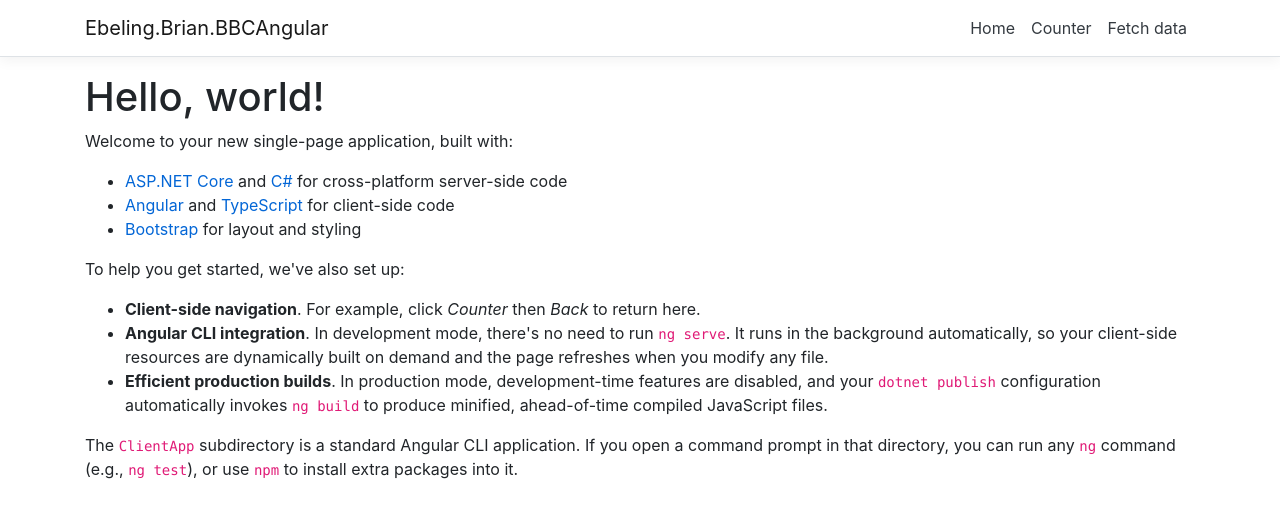
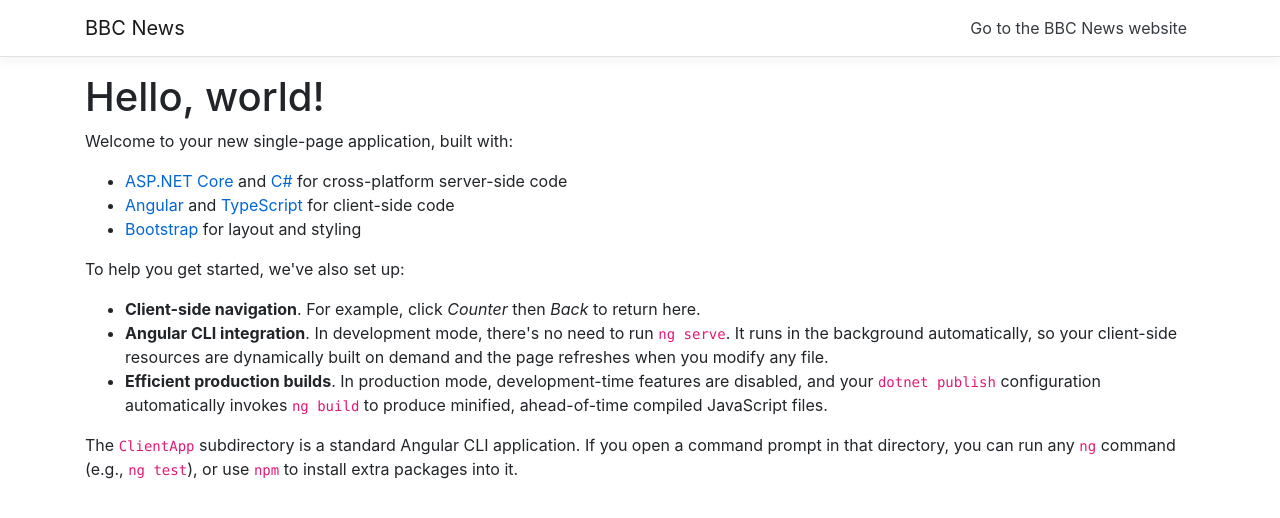
Before and after one commit to brianebeling/DigitalCuisines-CSharp-Test, an Angular app in the folder Ebeling.Brian.BBCAngular/ClientApp/: page / in a window 1280 px wide. Shown: the top 518 px of the page. Built offline with nearby package versions, Linux system fonts and the light colour scheme.

Commit message:
Change nav to link to the original BBC news and remove all template/boilerplate links

```diff
--- a/Ebeling.Brian.BBCAngular/ClientApp/src/app/fetch-data/fetch-data.component.html
+++ b/Ebeling.Brian.BBCAngular/ClientApp/src/app/fetch-data/fetch-data.component.html
@@ -1,16 +1,14 @@
-<h1 id="tableLabel">Feed</h1>
+<h1 id="tableLabel">BBC NEWS</h1>
 
-<p>This component demonstrates fetching data from the server.</p>
+<p>All current news from the BBC RSS feed</p>
 
 <p *ngIf="!feed"><em>Loading...</em></p>
 
 <table class='table table-striped' aria-labelledby="tableLabel" *ngIf="feed">
   <thead>
     <tr>
-      <th>Date</th>
-      <th>Temp. (C)</th>
-      <th>Temp. (F)</th>
-      <th>Summary</th>
+      <th>Title</th>
+      <th>Preview</th>
     </tr>
   </thead>
   <tbody>
--- a/Ebeling.Brian.BBCAngular/ClientApp/src/app/nav-menu/nav-menu.component.html
+++ b/Ebeling.Brian.BBCAngular/ClientApp/src/app/nav-menu/nav-menu.component.html
@@ -3,7 +3,7 @@
     class="navbar navbar-expand-sm navbar-toggleable-sm navbar-light bg-white border-bottom box-shadow mb-3"
   >
     <div class="container">
-      <a class="navbar-brand" [routerLink]="['/']">Ebeling.Brian.BBCAngular</a>
+      <a class="navbar-brand" [routerLink]="['/']">BBC News</a>
       <button
         class="navbar-toggler"
         type="button"
@@ -20,21 +20,9 @@
         [ngClass]="{ show: isExpanded }"
       >
         <ul class="navbar-nav flex-grow">
-          <li
-            class="nav-item"
-            [routerLinkActive]="['link-active']"
-            [routerLinkActiveOptions]="{ exact: true }"
-          >
-            <a class="nav-link text-dark" [routerLink]="['/']">Home</a>
-          </li>
-          <li class="nav-item" [routerLinkActive]="['link-active']">
-            <a class="nav-link text-dark" [routerLink]="['/counter']"
-              >Counter</a
-            >
-          </li>
-          <li class="nav-item" [routerLinkActive]="['link-active']">
-            <a class="nav-link text-dark" [routerLink]="['/fetch-data']"
-              >Fetch data</a
+          <li class="nav-item">
+            <a class="nav-link text-dark" href="https://www.bbc.com/news"
+              >Go to the BBC News website</a
             >
           </li>
         </ul>
```
